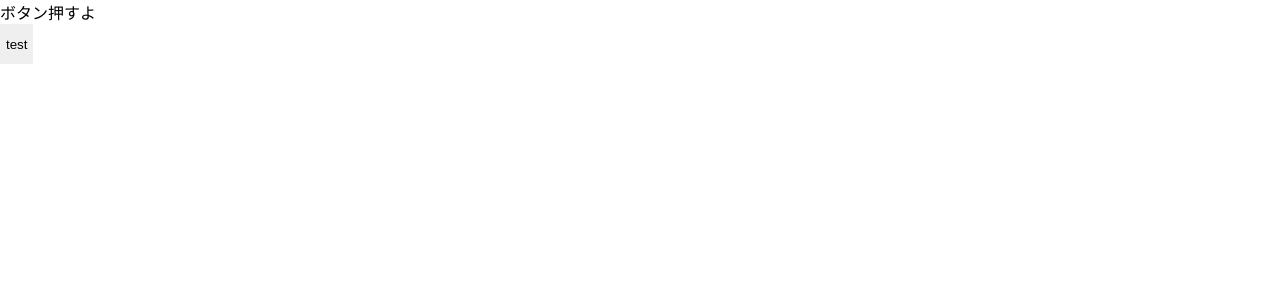
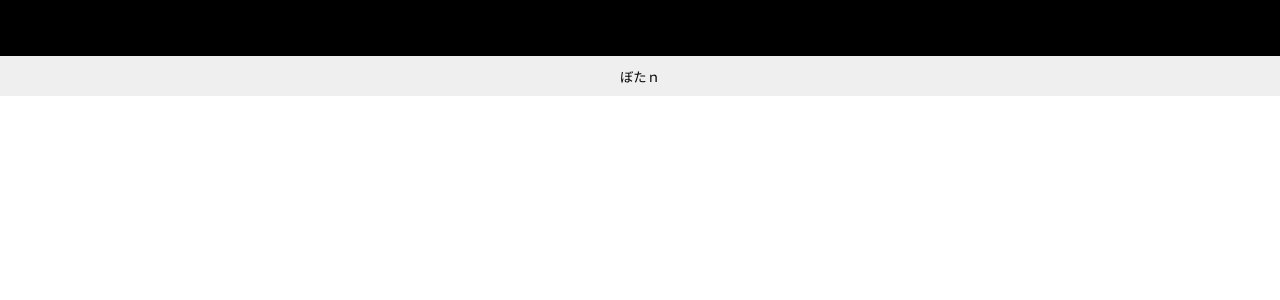
Before and after one commit to k-suginoko/exNext, a Next.js app: page /about in a window 1280 px wide. Shown: the top 300 px of the page. Built offline with nearby package versions, Linux system fonts and the light colour scheme.

Commit message:
redux導入してみる⇒操作は今度かな

```diff
--- /dev/null
+++ b/src/modules/rootReducer.ts
@@ -0,0 +1,8 @@
+import { combineReducers } from '@reduxjs/toolkit'
+import testModules from './textModules'
+
+const rootReducer = combineReducers({
+  test: testModules.reducer
+})
+
+export default rootReducer
--- /dev/null
+++ b/src/modules/textModules.ts
@@ -0,0 +1,16 @@
+import { createSlice, createAsyncThunk, PayloadAction } from '@reduxjs/toolkit'
+
+const initialState = {
+  count: 0
+}
+
+
+// reducer -------------------------------------
+
+const testModules = createSlice({
+  name: 'test',
+  initialState,
+  reducers: {}
+})
+
+export default testModules
--- a/src/pages/_app.js
+++ b/src/pages/_app.js
@@ -1,8 +1,15 @@
+
+import { Provider } from 'react-redux'
+import store from '../store'
 // import '../styles/globals.css'
 import './../styles/globals.scss'
 
 function MyApp({ Component, pageProps }) {
-  return <Component {...pageProps} />
+  return (
+    <Provider store={ store }>
+      <Component {...pageProps} />
+    </Provider>
+  )
 }
 
 export default MyApp
--- /dev/null
+++ b/src/pages/about.scss
@@ -0,0 +1,4 @@
+.about {
+  width: 100%;
+  height: auto;
+}
--- a/src/pages/about.tsx
+++ b/src/pages/about.tsx
@@ -1,10 +1,11 @@
 import React, { FC, memo, useState, useEffect, useRef } from 'react';
 import Button from '../component/atoms/Button/';
+import '../styles/about.scss'
 
 const About:FC = memo(() => {
-  return <div>
-    ボタン押すよ
-    <Button onClick={ () => {} }>test</Button>
+  return <div className="about">
+    <p className="test">ボタン押すよ</p>
+    <Button onClick={ () => {} }>ぼたｎ</Button>
   </div>
 })
 
--- a/src/pages/index.tsx
+++ b/src/pages/index.tsx
@@ -2,6 +2,7 @@ import React, {FC} from 'react'
 
 import Head from 'next/head'
 import Image from 'next/image'
+import Link from 'next/link'
 import styles from '../styles/Home.module.scss'
 import base from '../styles/index.module.scss'
 // import '../styles/index.scss'
@@ -16,6 +17,10 @@ const Home: FC = () => {
         <meta name="description" content="Generated by create next app" />
         <link rel="icon" href="/favicon.ico" />
       </Head>
+
+      <Link href="/about">
+        こちら
+      </Link>
 
       <main className={styles.main}>
         <h1 className={styles.title}>
--- /dev/null
+++ b/src/store.ts
@@ -0,0 +1,14 @@
+import { configureStore, getDefaultMiddleware } from '@reduxjs/toolkit'
+import logger from 'redux-logger'
+import rootReducer from './modules/rootReducer'
+
+const middlewareList = [ ...getDefaultMiddleware(), logger ]
+
+const store = configureStore({
+  reducer: rootReducer,
+  middleware: middlewareList,
+  devTools: process.env.NODE_ENV !== 'production'
+
+})
+
+export default store
--- /dev/null
+++ b/src/styles/about.scss
@@ -0,0 +1,7 @@
+$black: #000;
+
+.about {
+  width: 100%;
+  display: grid;
+  background-color: $black;
+}
```
Also changed, not shown: package.json (+13 -1 lines), postcss.config.json (added, +18 -0 lines), 1 other file (tests, documents, lock files or other folders).
